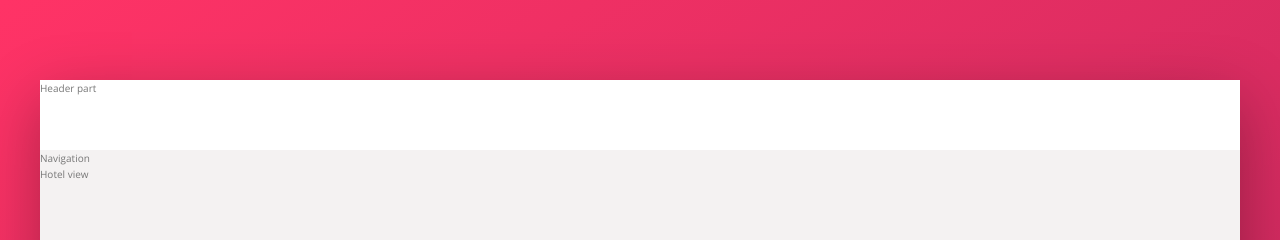
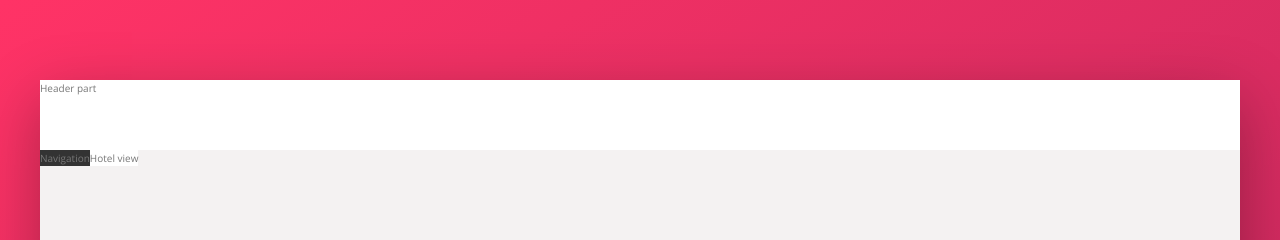
Before and after one commit to rudiss/trillo-project, a website: page index.html in a window 1280 px wide. Shown: the top 240 px of the page. Drawn offline with nearby package versions, Linux system fonts and the light colour scheme.

Commit message:
add hotel class

```diff
--- a/sass/_layout.sass
+++ b/sass/_layout.sass
@@ -12,9 +12,10 @@
   border-bottom: var(--color-grey-light-2)
 
 .content
-
+  display: flex
 
 .sidebar
-
+  background-color: var(--color-grey-dark-1)
 
 .hotel-view
+  background-color: #fff
```
Also changed, not shown: css/style.css.
